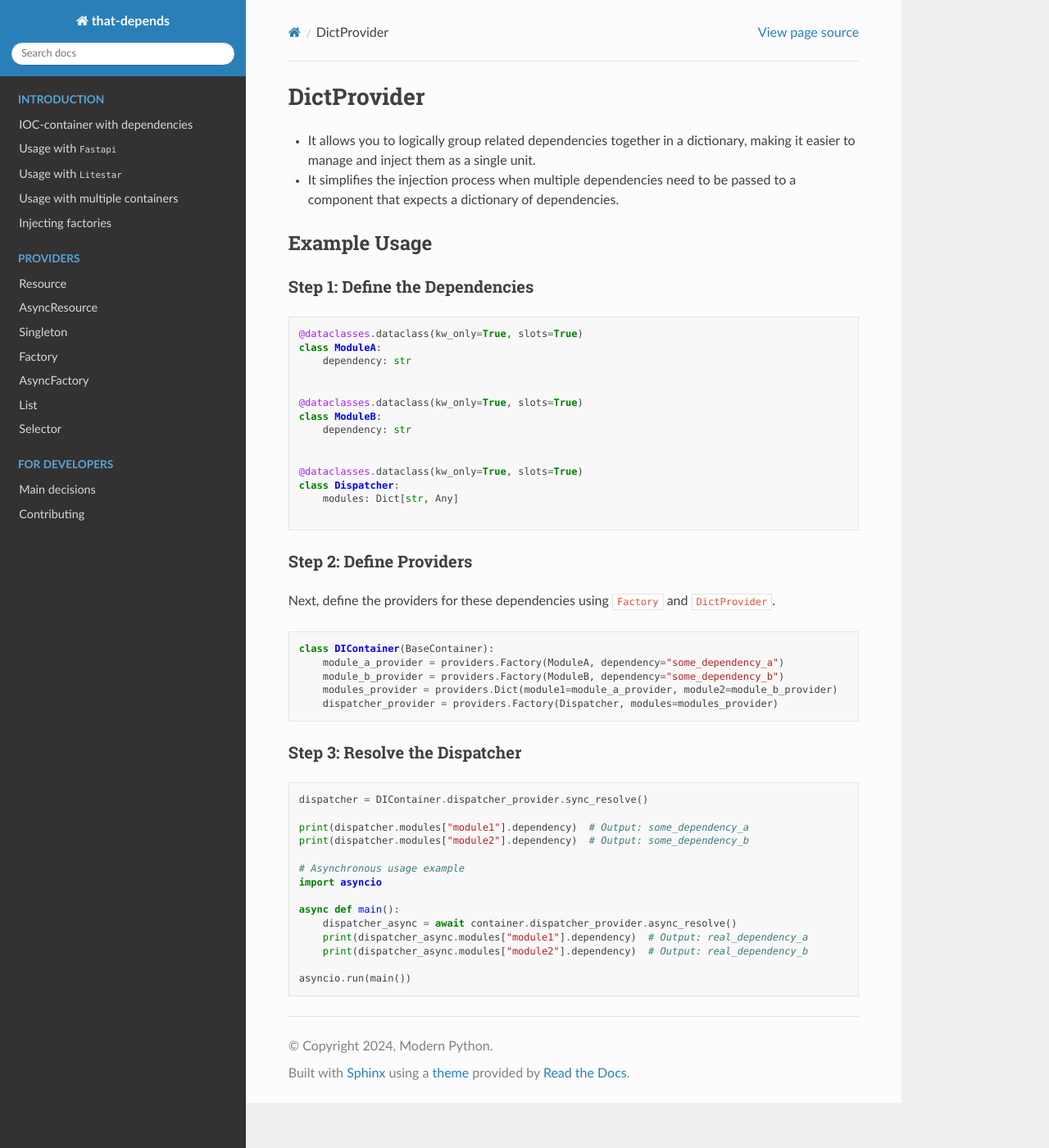
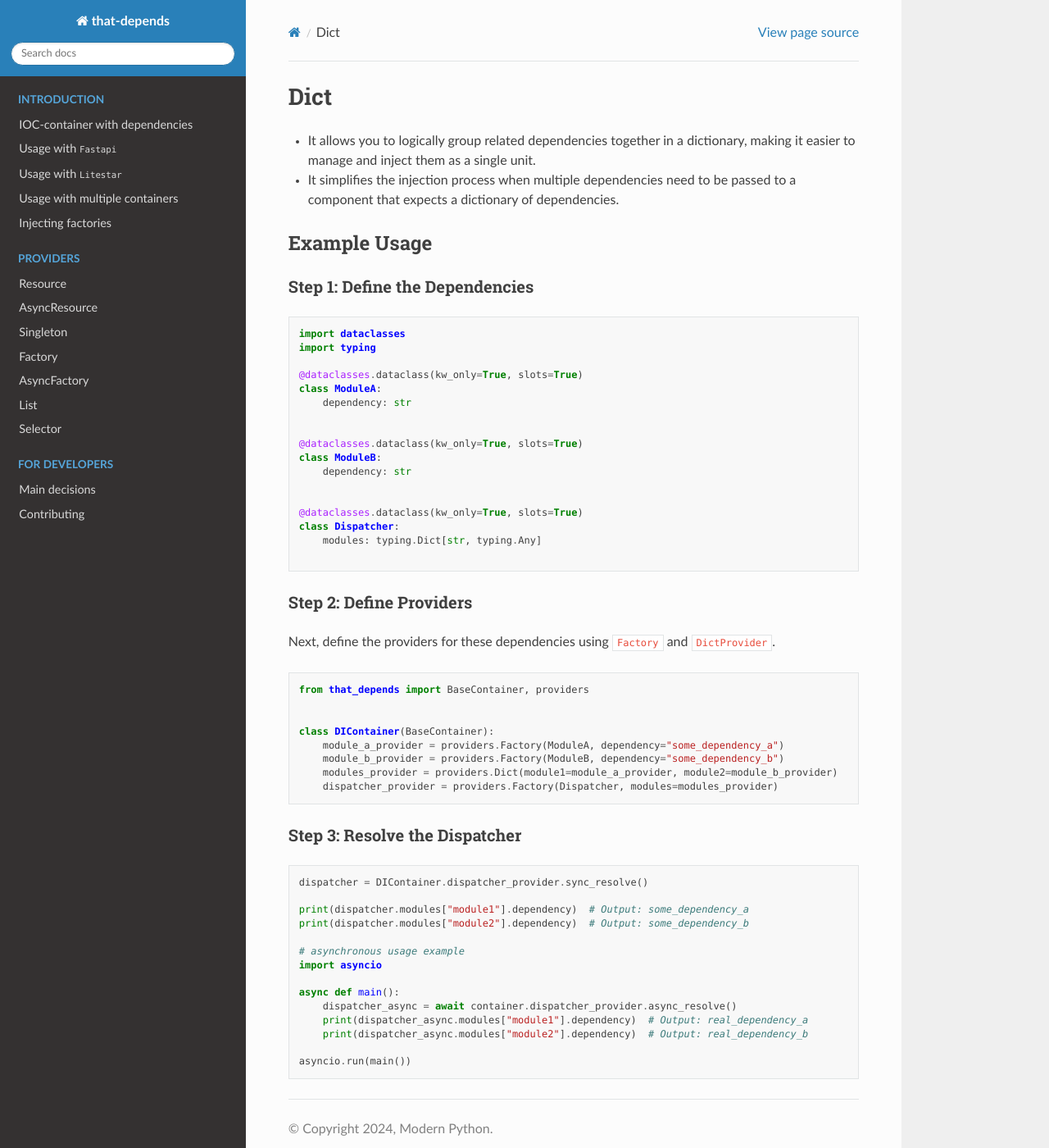
Before and after one commit to modern-python/that-depends, a Sphinx documentation site: the page built from docs/providers/dict.md, in a window 1280 px wide and 1400 px high. Shown: the whole window at 82% size. Built offline with Sphinx 7.4.7 and the Read the Docs theme 2.0.0, drawn with Linux system fonts in a browser that asks for light colours.

Commit message:
update docs

````diff
--- a/docs/providers/dict.md
+++ b/docs/providers/dict.md
@@ -1,11 +1,13 @@
-
-# DictProvider
+# Dict
 - It allows you to logically group related dependencies together in a dictionary, making it easier to manage and inject them as a single unit.
 - It simplifies the injection process when multiple dependencies need to be passed to a component that expects a dictionary of dependencies.
 
 ## Example Usage
 ### Step 1: Define the Dependencies
 ```python
+import dataclasses
+import typing
+
 @dataclasses.dataclass(kw_only=True, slots=True)
 class ModuleA:
     dependency: str
@@ -18,13 +20,16 @@ class ModuleB:
 
 @dataclasses.dataclass(kw_only=True, slots=True)
 class Dispatcher:
-    modules: Dict[str, Any]
+    modules: typing.Dict[str, typing.Any]
 
 ```
 ### Step 2: Define Providers
 Next, define the providers for these dependencies using `Factory` and `DictProvider`.
 
 ```python
+from that_depends import BaseContainer, providers
+
+
 class DIContainer(BaseContainer):
     module_a_provider = providers.Factory(ModuleA, dependency="some_dependency_a")
     module_b_provider = providers.Factory(ModuleB, dependency="some_dependency_b")
@@ -33,13 +38,13 @@ class DIContainer(BaseContainer):
 ```
 
 ### Step 3: Resolve the Dispatcher
-```
+```python
 dispatcher = DIContainer.dispatcher_provider.sync_resolve()
 
 print(dispatcher.modules["module1"].dependency)  # Output: some_dependency_a
 print(dispatcher.modules["module2"].dependency)  # Output: some_dependency_b
 
-# Asynchronous usage example
+# asynchronous usage example
 import asyncio
 
 async def main():
````
